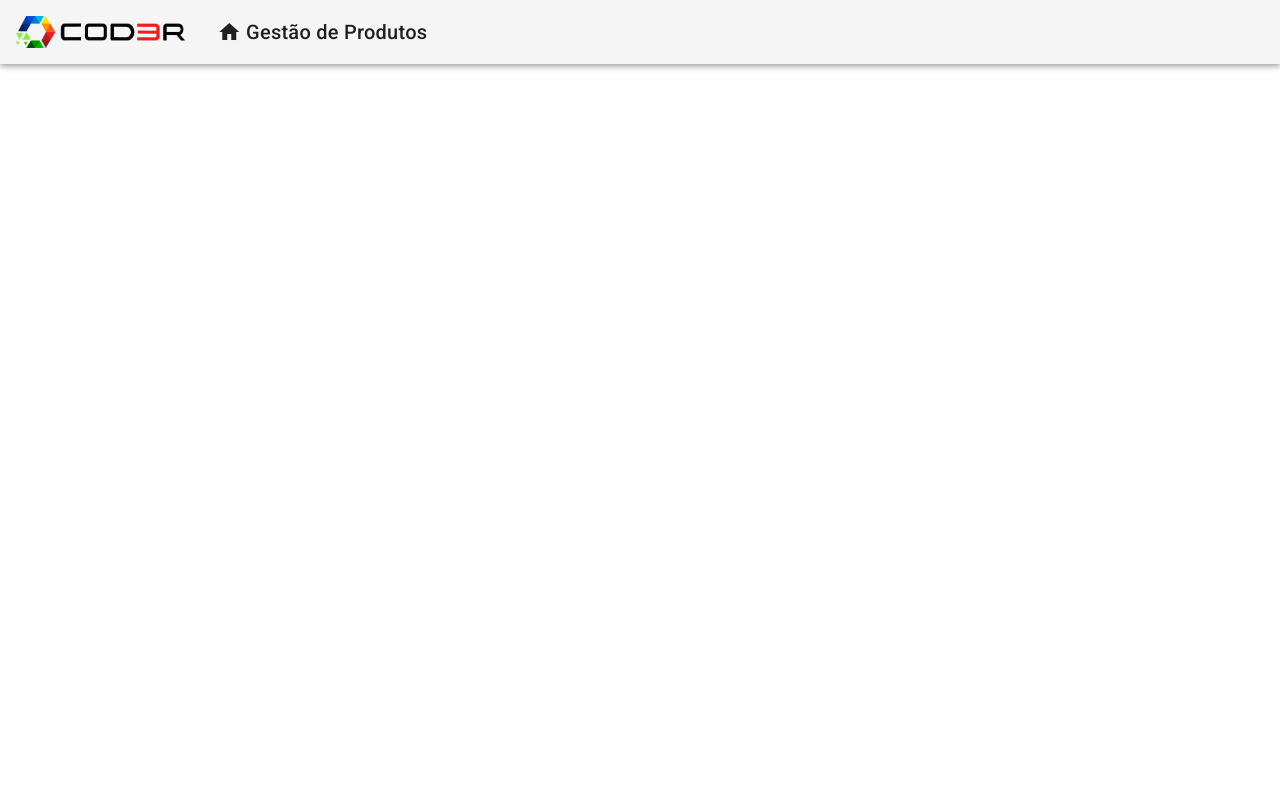
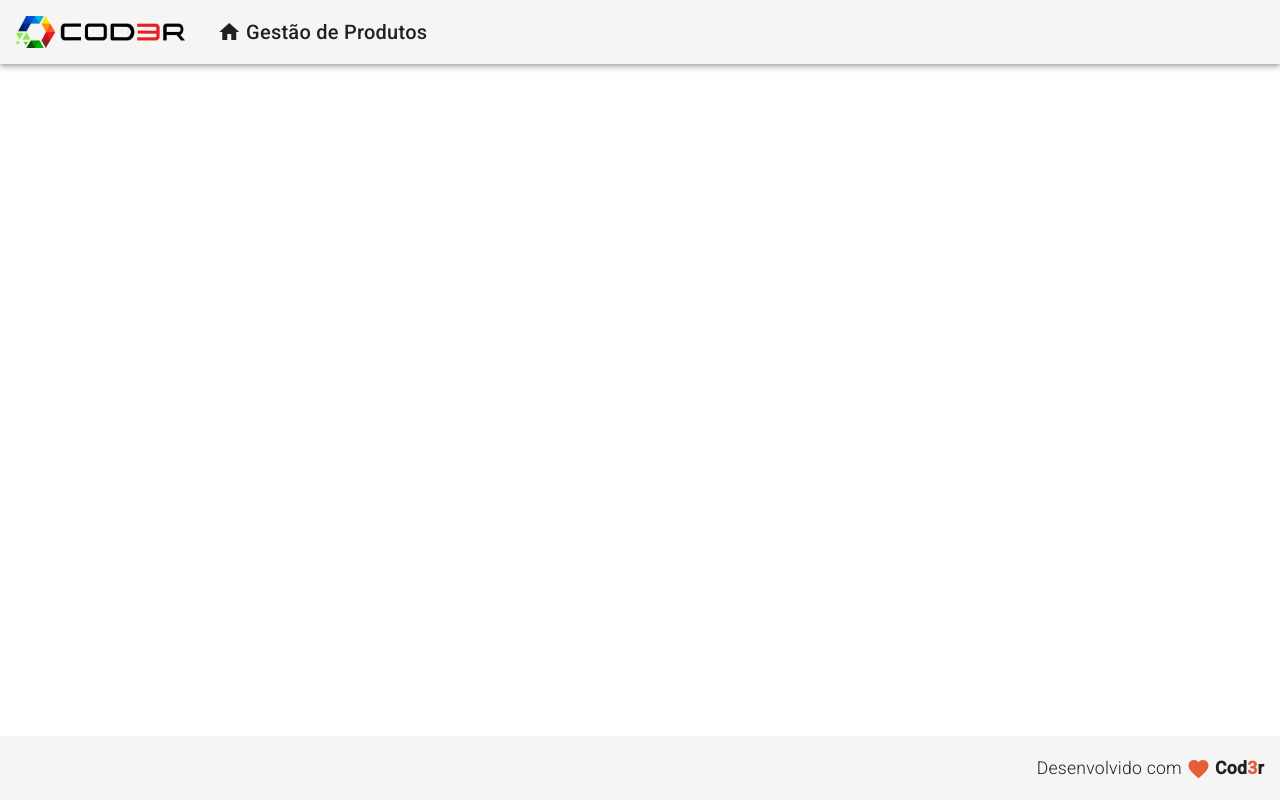
Before and after one commit to tharcius/angular9-essencial, an Angular app in the folder frontend-angular/: page / in a window 1280 px wide. Built offline with nearby package versions, Linux system fonts and the light colour scheme.

Commit message:
Criado o template de Footer

```diff
--- a/frontend-angular/src/app/app.component.html
+++ b/frontend-angular/src/app/app.component.html
@@ -1 +1,2 @@
 <app-header></app-header>
+<app-footer></app-footer>
--- a/frontend-angular/src/app/app.module.ts
+++ b/frontend-angular/src/app/app.module.ts
@@ -5,6 +5,7 @@ import { AppRoutingModule } from './app-routing.module';
 import { AppComponent } from './app.component';
 import { BrowserAnimationsModule } from '@angular/platform-browser/animations';
 import { HeaderComponent } from './components/template/header/header.component';
+import { FooterComponent } from './components/template/footer/footer.component';
 
 import { MatToolbarModule } from '@angular/material/toolbar';
 
@@ -12,6 +13,7 @@ import { MatToolbarModule } from '@angular/material/toolbar';
   declarations: [
     AppComponent,
     HeaderComponent,
+    FooterComponent,
   ],
   imports: [
     BrowserModule,
--- /dev/null
+++ b/frontend-angular/src/app/components/template/footer/footer.component.css
@@ -0,0 +1,12 @@
+.footer {
+    position: fixed;
+    bottom: 0;
+    display: flex;
+    justify-content: flex-end;
+
+}
+
+.footer > span {
+    font-weight: 300;
+    font-size: 1.1rem ;
+}
--- /dev/null
+++ b/frontend-angular/src/app/components/template/footer/footer.component.html
@@ -0,0 +1,9 @@
+<mat-toolbar class="footer">
+    <span>
+        Desenvolvido com
+        <i class="material-icons red v-middle">
+            favorite
+        </i>
+        <strong> Cod<span class="red">3</span>r</strong>
+    </span>
+</mat-toolbar>
--- a/frontend-angular/src/styles.css
+++ b/frontend-angular/src/styles.css
@@ -2,3 +2,11 @@
 
 html, body { height: 100%; }
 body { margin: 0; font-family: Roboto, "Helvetica Neue", sans-serif; }
+
+.red {
+    color: rgb(227, 94, 57)
+}
+
+.v-middle {
+    vertical-align: middle;
+}
```
Also changed, not shown: frontend-angular/src/app/components/template/footer/footer.component.ts (added, +10 -0 lines).
